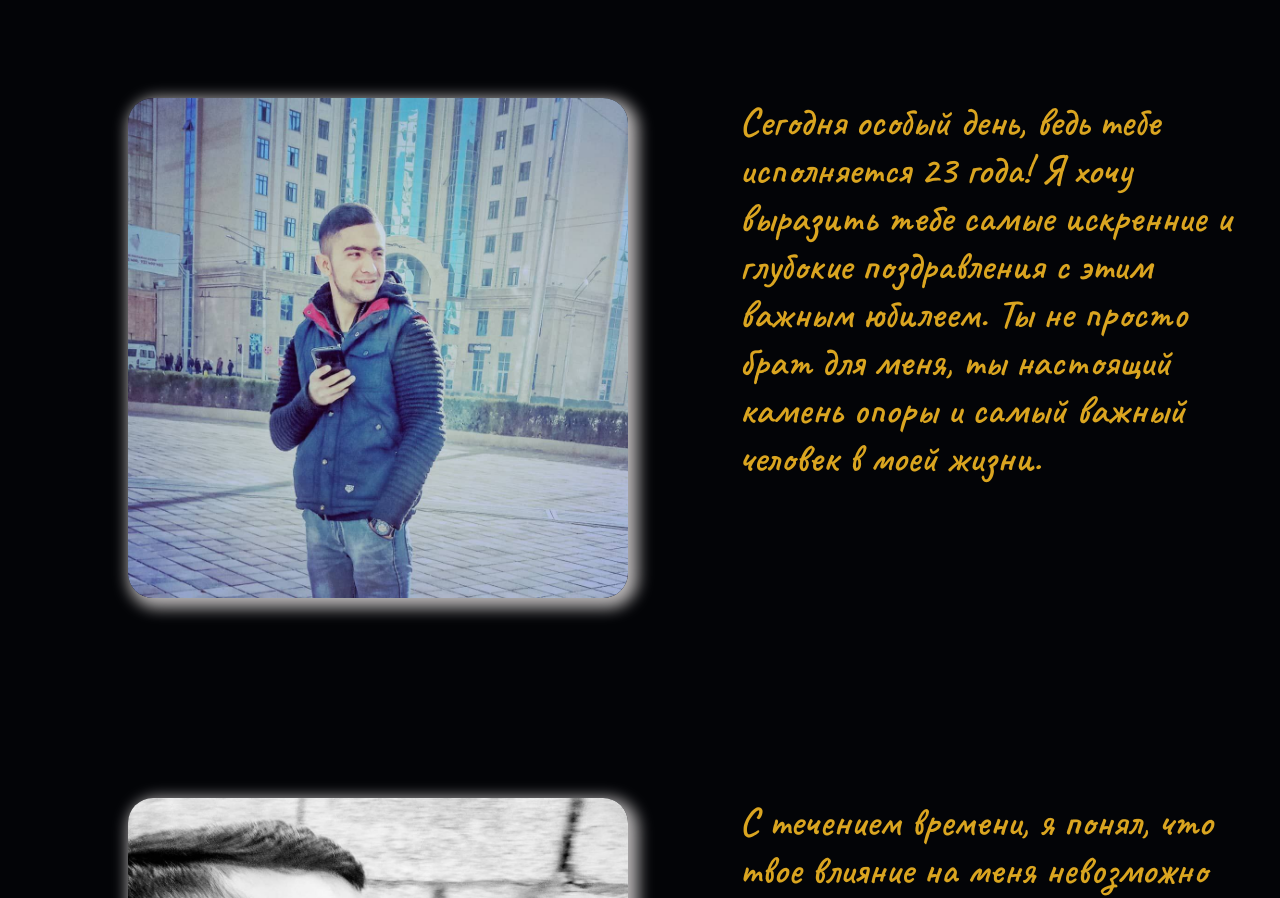
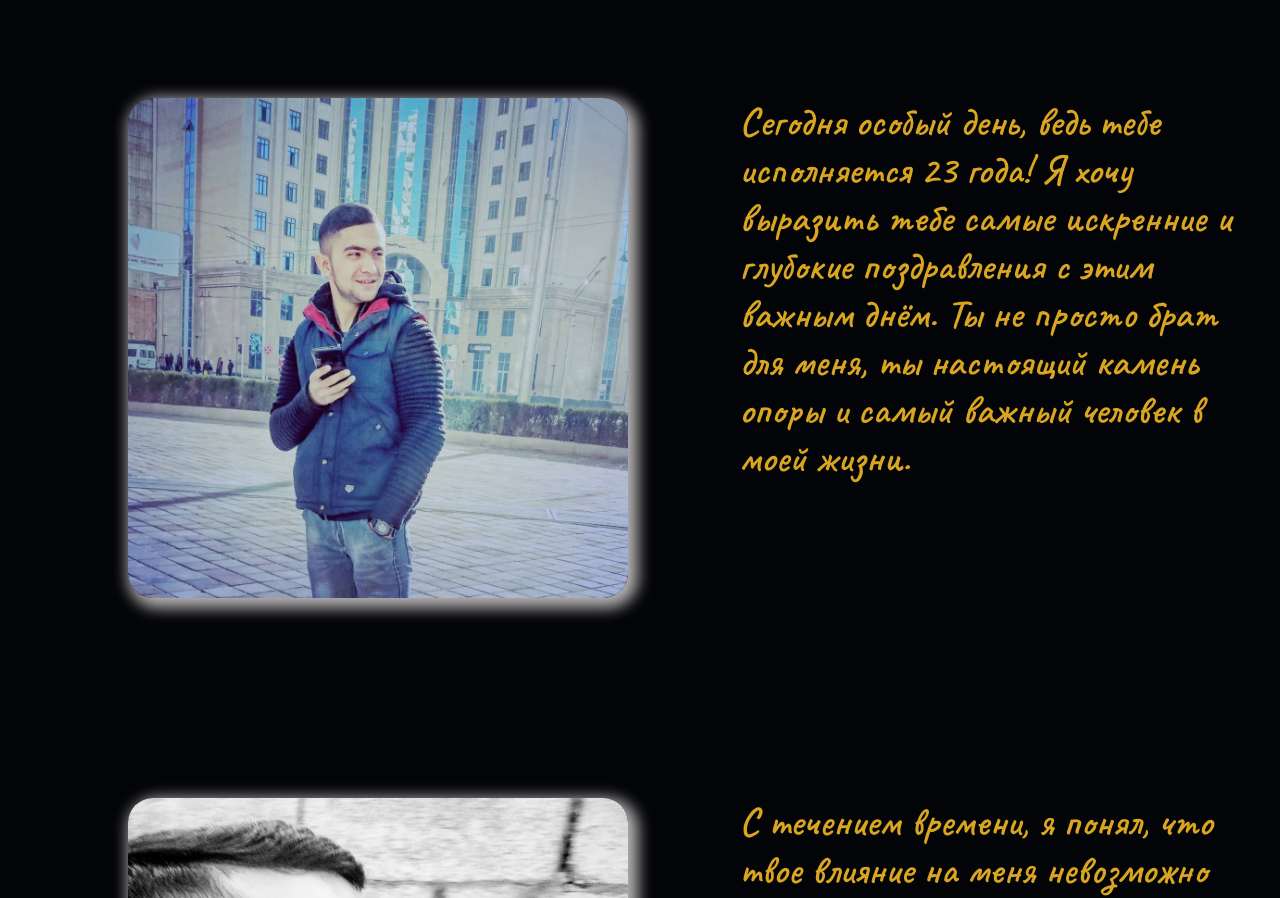
Before and after one commit to azim4ik-06/HB_Azizjon, a plain HTML site: page index.html in a window 1280 px wide. Shown: the part 1522-2420 px from the top of the page. Drawn offline with Linux system fonts and the light colour scheme; files whose address does not match are found by name.

Commit message:
исправление ошибки

```diff
--- a/index.html
+++ b/index.html
@@ -75,7 +75,7 @@
                     <div data-aos="fade-up-left">
                         <div class="text flex-column">
                             <div class="text-color">
-                                <h1 class="text-size">Сегодня особый день, ведь тебе исполняется 23 года! Я хочу выразить тебе самые искренние и глубокие поздравления с этим важным юбилеем. Ты не просто брат для меня, ты настоящий камень опоры и самый важный человек в моей жизни.</h1>
+                                <h1 class="text-size">Сегодня особый день, ведь тебе исполняется 23 года! Я хочу выразить тебе самые искренние и глубокие поздравления с этим важным днём. Ты не просто брат для меня, ты настоящий камень опоры и самый важный человек в моей жизни.</h1>
                             </div>
                         </div>
                     </div>
```
